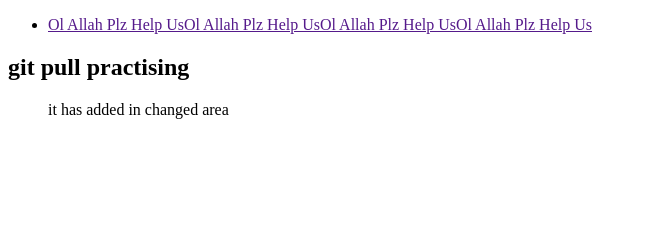
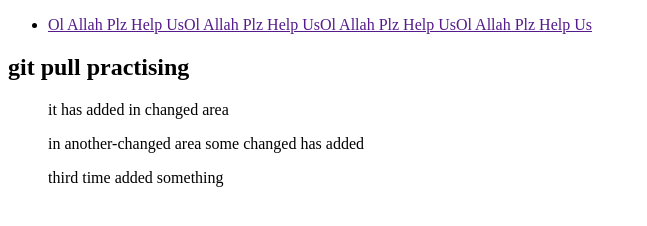
Before and after one commit to mdshahjalal5/git-pull-practising, a plain HTML site: page git-pull.html in a window 1280 px wide. Shown: the whole page, without its empty margins (0-647 px from the left). Drawn offline with Linux system fonts and the light colour scheme.

Commit message:
third time changed has added and commit 2

```diff
--- a/git-pull.html
+++ b/git-pull.html
@@ -19,5 +19,9 @@
         </div>
         <ul class="changed">it has added in changed area</ul>
     </header>
+    <ul class="another-changed">in another-changed area some changed has added</ul>
+    <ul class="3changed">
+        third time added something
+    </ul>
 </body>
 </html>
```
